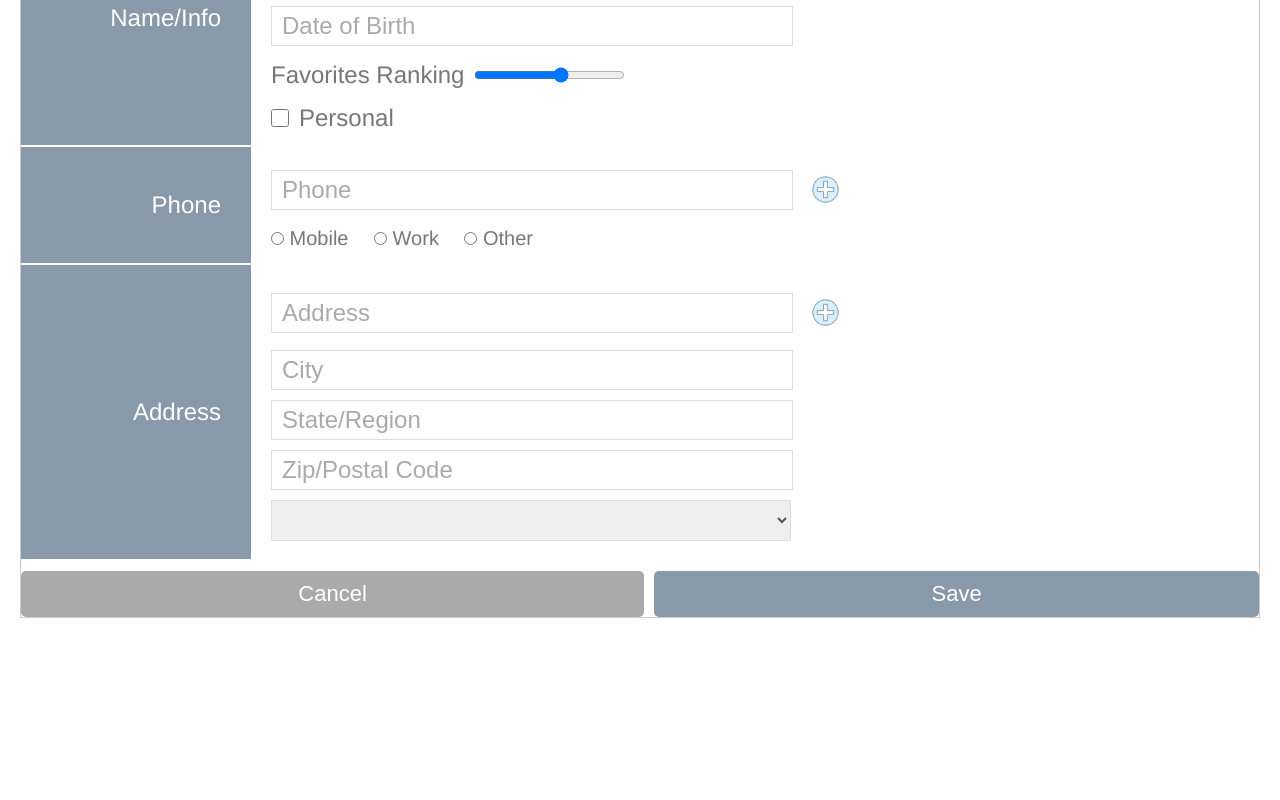
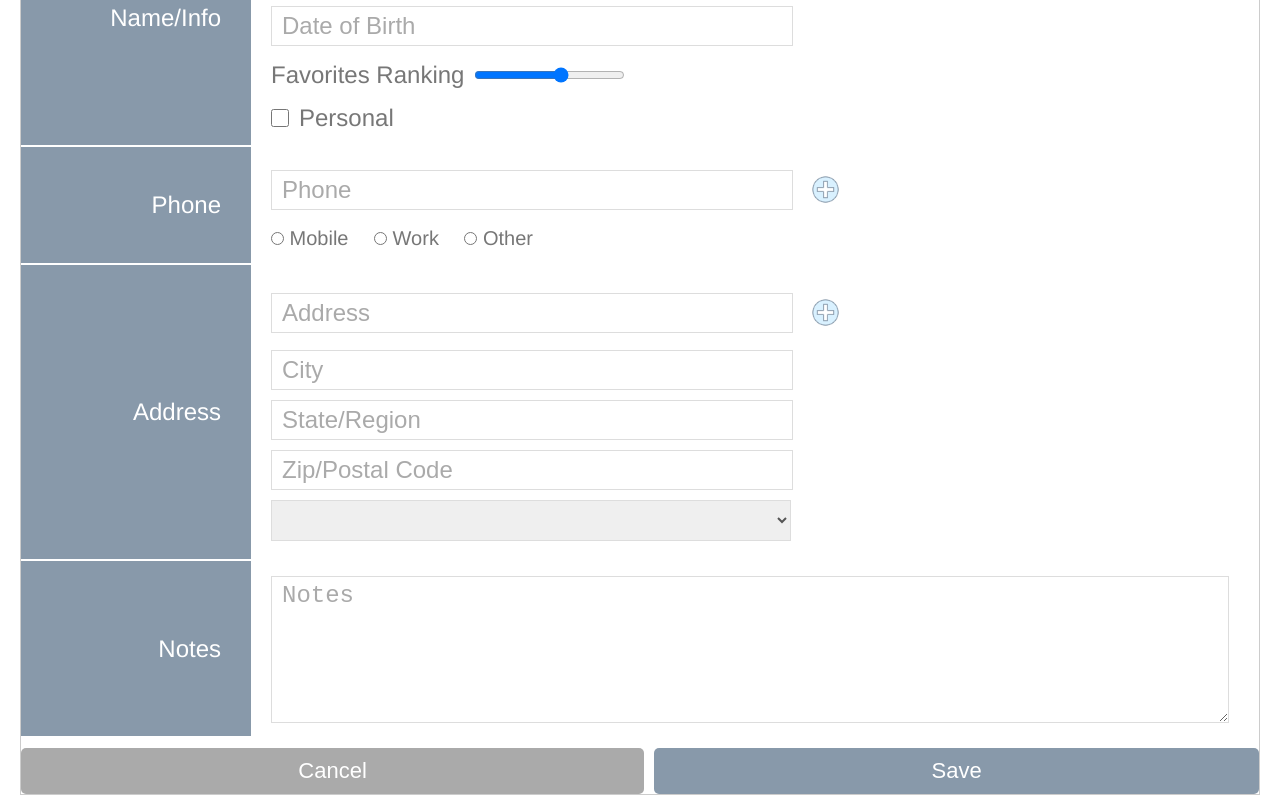
Before and after one commit to sunil130524/contacts-app, an Angular app: page /contacts/edit in a window 1280 px wide. Shown: the part 238-1038 px from the top of the page. Before the commit the page ends 861 px from the top, so only its background shows below. Built offline with nearby package versions, Linux system fonts and the light colour scheme; what angular-in-memory-web-api would draw is missing.

Commit message:
Using textarea for Notes

```diff
--- a/src/app/contacts/contact.model.ts
+++ b/src/app/contacts/contact.model.ts
@@ -7,6 +7,7 @@
   personal: boolean;
   phone: Phone;
   address: Address;
+  notes: string;
 }
 
 export interface Phone {
--- a/src/app/contacts/in-memory-contacts.service.ts
+++ b/src/app/contacts/in-memory-contacts.service.ts
@@ -19,6 +19,7 @@
           postalCode: 'A4321',
           addressType: 'home',
         },
+        notes: '',
       },
       {
         id: 'A6rwe',
@@ -35,6 +36,7 @@
           postalCode: 'F2231',
           addressType: 'other',
         },
+        notes: '',
       },
       {
         id: '3bNGA',
@@ -51,6 +53,7 @@
           postalCode: 'Z2345',
           addressType: 'work',
         },
+        notes: 'I am Wanda',
       },
     ];
 
--- a/src/app/edit-contact/edit-contact.component.html
+++ b/src/app/edit-contact/edit-contact.component.html
@@ -52,6 +52,12 @@
         </div>
       </div>
     </section>
+    <section>
+      <nav>Notes</nav>
+      <div>
+        <textarea placeholder="Notes" rows="5" formControlName="notes"></textarea>
+      </div>
+    </section>
     <div class="buttons">
       <button class="secondary">Cancel</button>
       <button class="primary" type="submit">Save</button>
--- a/src/app/edit-contact/edit-contact.component.ts
+++ b/src/app/edit-contact/edit-contact.component.ts
@@ -29,6 +29,7 @@
       postalCode: '',
       addressType: '',
     }),
+    notes: '',
   });
 
   constructor(
```
